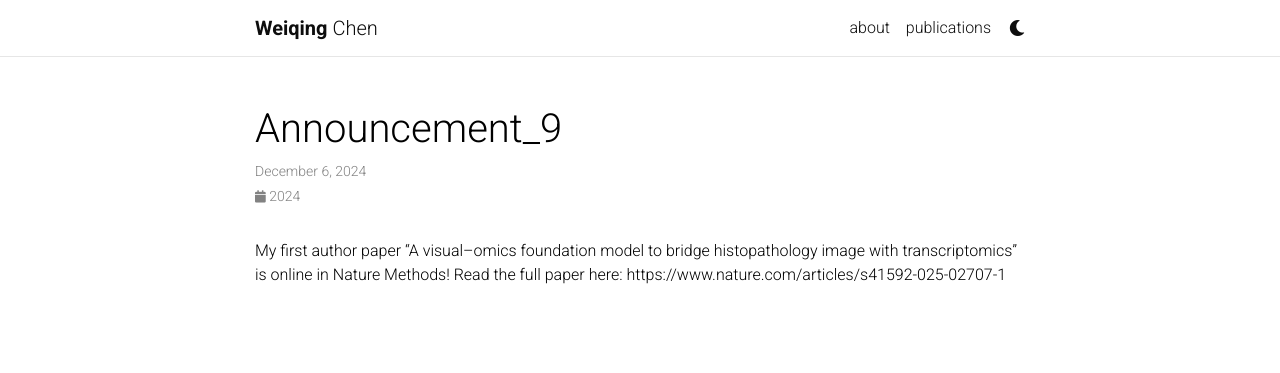
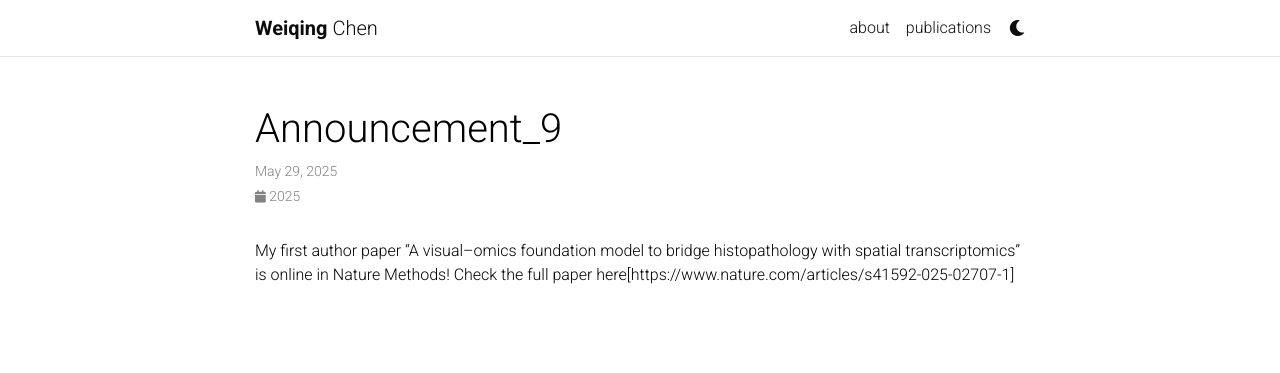
Before and after one commit to osakemon/osakemon.github.io, a Jekyll site: the page built from _news/announcement_9.md, in a window 1280 px wide. Shown: the top 373 px of the page. Built offline with Jekyll 4.4.1, drawn with Linux system fonts in a browser that asks for light colours; comment, search, counter and statistics services are not loaded; a style sheet for code colours, icons or effects is not loaded.

Commit message:
Update announcement_9.md

```diff
--- a/_news/announcement_9.md
+++ b/_news/announcement_9.md
@@ -1,8 +1,8 @@
 ---
 layout: post
-date: 2024-12-06
+date: 2025-05-29
 inline: true
 related_posts: false
 ---
 
-My first author paper "A visual–omics foundation model to bridge histopathology image with transcriptomics" is online in Nature Methods! Read the full paper here: https://www.nature.com/articles/s41592-025-02707-1
+My first author paper "A visual–omics foundation model to bridge histopathology with spatial transcriptomics" is online in Nature Methods! Check the full paper here[https://www.nature.com/articles/s41592-025-02707-1]
```
